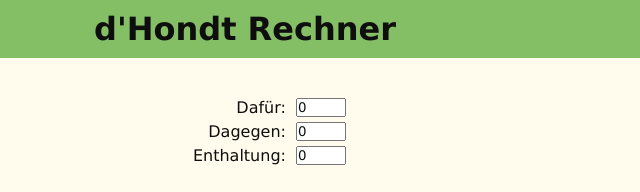
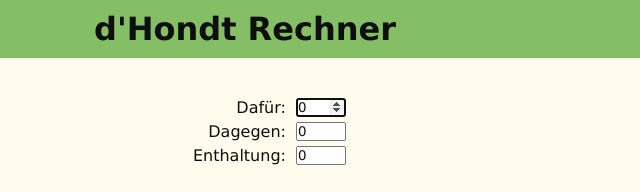
Before and after one commit to DominikEitler/dhondt-calculator, a plain HTML site: page index.html in a window 1280 px wide. Shown: the top 192 px of the page, 371-1011 px from the left. Drawn offline with Linux system fonts and the light colour scheme.

Commit message:
Added autofocus

```diff
--- a/index.html
+++ b/index.html
@@ -18,7 +18,7 @@
     <main>
       <div class="form">
           <label for="pro">Dafür:</label>
-          <input name="pro" id="pro" type="number" value="0" min="0" />
+          <input name="pro" id="pro" type="number" value="0" min="0" autofocus />
 
           <label for="con">Dagegen:</label>
           <input name="con" id="con" type="number" value="0" min="0" />
```
